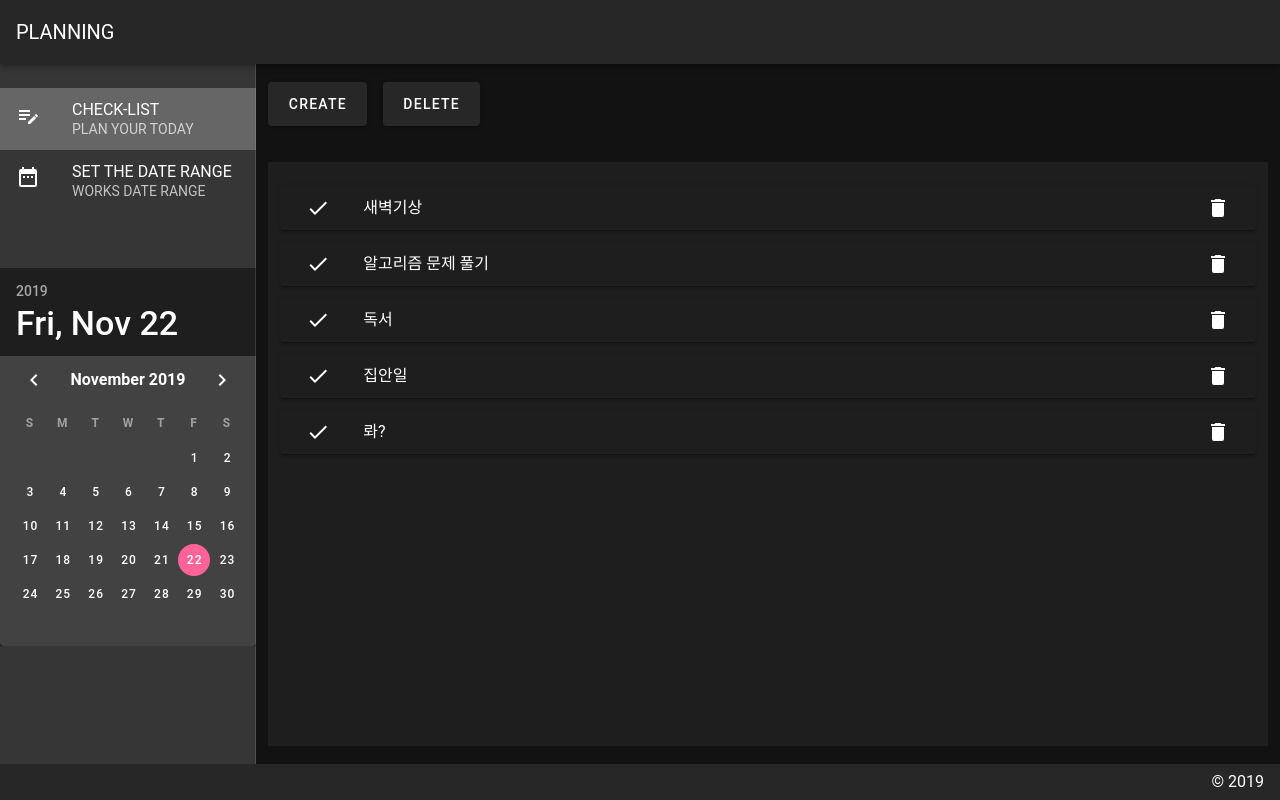
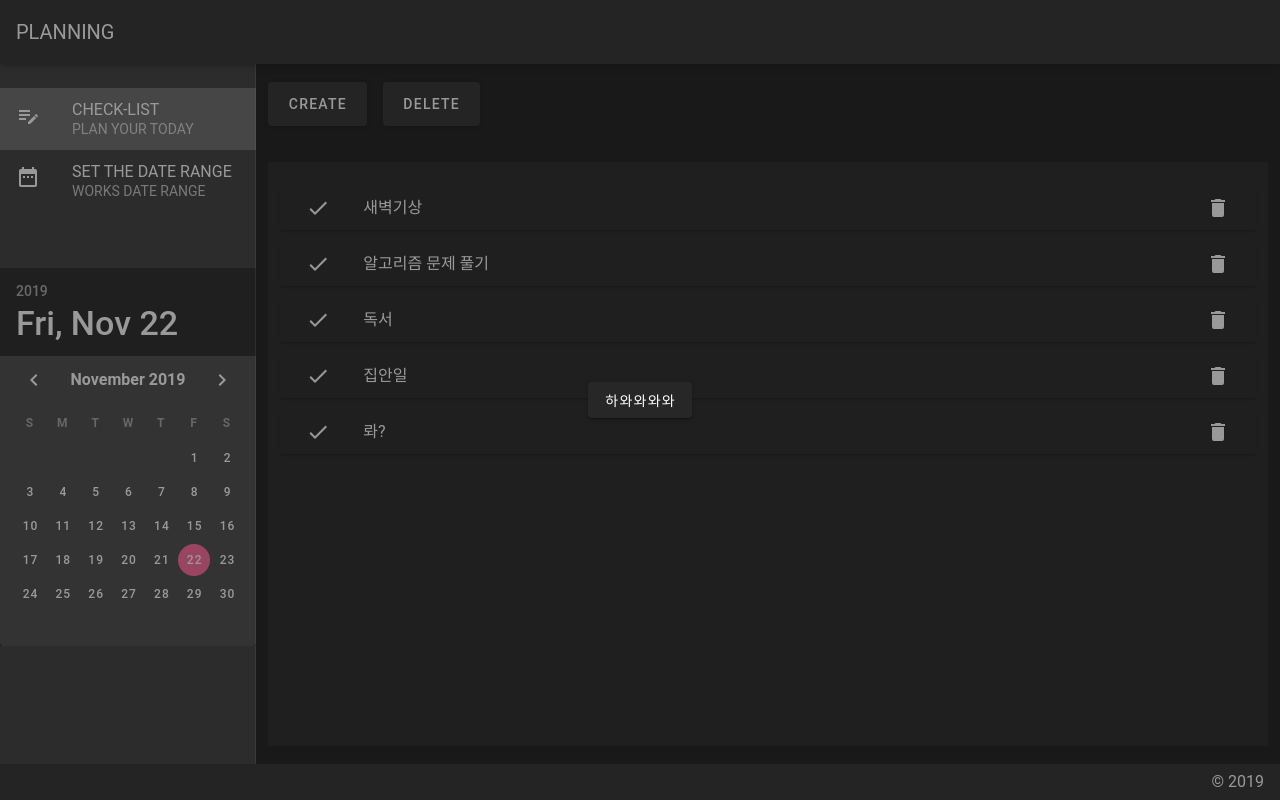
Before and after one commit to Dellil/planning-today, a Vue app: page / in a window 1280 px wide. Both pictures are taken after a click on the button "CREATE". Built offline with nearby package versions, Linux system fonts and the light colour scheme.

Commit message:
Added overlay When create button clicked.

```diff
--- a/src/App.vue
+++ b/src/App.vue
@@ -6,9 +6,6 @@
             <app-content></app-content>
             <app-footer></app-footer>
             <app-snack-bar></app-snack-bar>
-            <!-- <v-overlay>
-                하와와와
-            </v-overlay> -->
         </v-app>
     </div>
 </template>
--- a/src/component/content/ContentMenuComponent.vue
+++ b/src/component/content/ContentMenuComponent.vue
@@ -14,29 +14,29 @@
                 >
                 Delete
                 </v-btn>
+                <app-item-overlay :value="isOverlaied" @overlayClosed="changeOverlayState"></app-item-overlay>
             </div>
         </v-col>
     </v-row>
 </template>
 
 <script>
-import eventBus from '../../utils/eventBus.js';
-
+import ItemOverlay from '../fixed/ItemOverlay.vue';
 export default {
+    components: {
+        'app-item-overlay': ItemOverlay
+    },
     data() {
         return {
-            idx: 0
+            isOverlaied: false
         }
     },
-    mounted() {
-        eventBus.$on("passIdxToCreateBtn", this.changeContentIdx);
-    },
     methods: {
-        changeContentIdx: function(idx){
-            this.idx = idx;
+        createBtnClicked(){
+            this.isOverlaied = true;
         },
-        createBtnClicked(idx){
-
+        changeOverlayState(){
+            this.isOverlaied = false;
         }
     },
 
--- a/src/component/fixed/ItemOverlay.vue
+++ b/src/component/fixed/ItemOverlay.vue
@@ -1,10 +1,24 @@
 <template>
-
+    <v-overlay :value="value">
+        <v-btn @click="closeBtnClicked">
+        하와와와와
+        </v-btn>
+    </v-overlay>
 </template>
 
 <script>
 export default {
+    props: ['value'],
+    data() {
+        return {
 
+        }
+    },
+    methods: {
+        closeBtnClicked: function(){
+            this.$emit("overlayClosed");
+        }
+    },
 }
 </script>
 
```
Also changed, not shown: src/component/fixed/OverlayShell.vue (deleted, +0 -17 lines).
